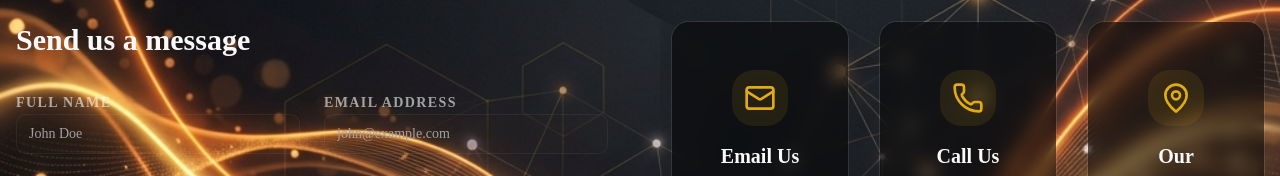
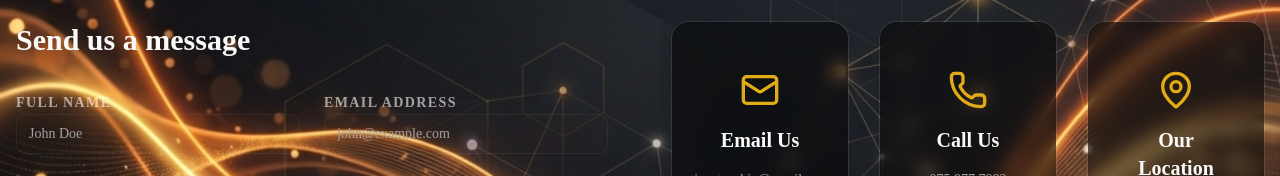
Before and after one commit to NtabisoNkomo/TinyStrophic-Web-Studio, a Next.js app: page /contact in a window 1280 px wide. Shown: the part 439-615 px from the top of the page. Built offline with nearby package versions, Linux system fonts and the light colour scheme; no server answers; the database is empty.

Commit message:
feat: implement contact page with lead submission form and contact details

```diff
--- a/src/app/contact/page.tsx
+++ b/src/app/contact/page.tsx
@@ -145,9 +145,7 @@ function ContactContent() {
           ].map((v, i) => (
             <Card key={i} className="border-border/50 bg-background/50 backdrop-blur hover:border-primary/50 transition-all duration-300 group">
               <CardContent className="p-8 flex flex-col items-center text-center space-y-4">
-                <div className="p-3 rounded-2xl bg-primary/10 group-hover:bg-primary/20 transition-colors">
-                  <v.icon className="h-8 w-8 text-primary" />
-                </div>
+                <v.icon className="h-10 w-10 text-primary" />
                 <h4 className="text-xl font-bold font-outfit">{v.title}</h4>
                 <p className="text-muted-foreground">{v.value}</p>
                 {v.href ? (
```
